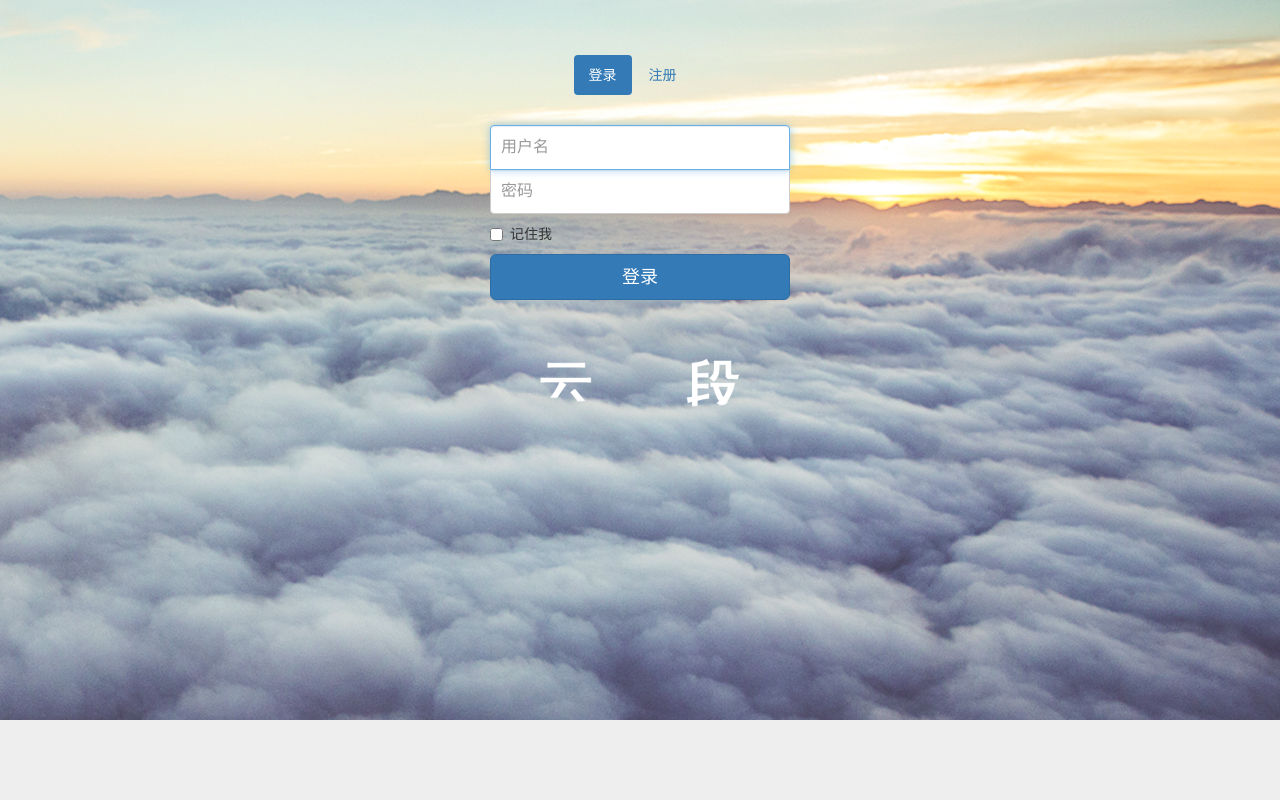
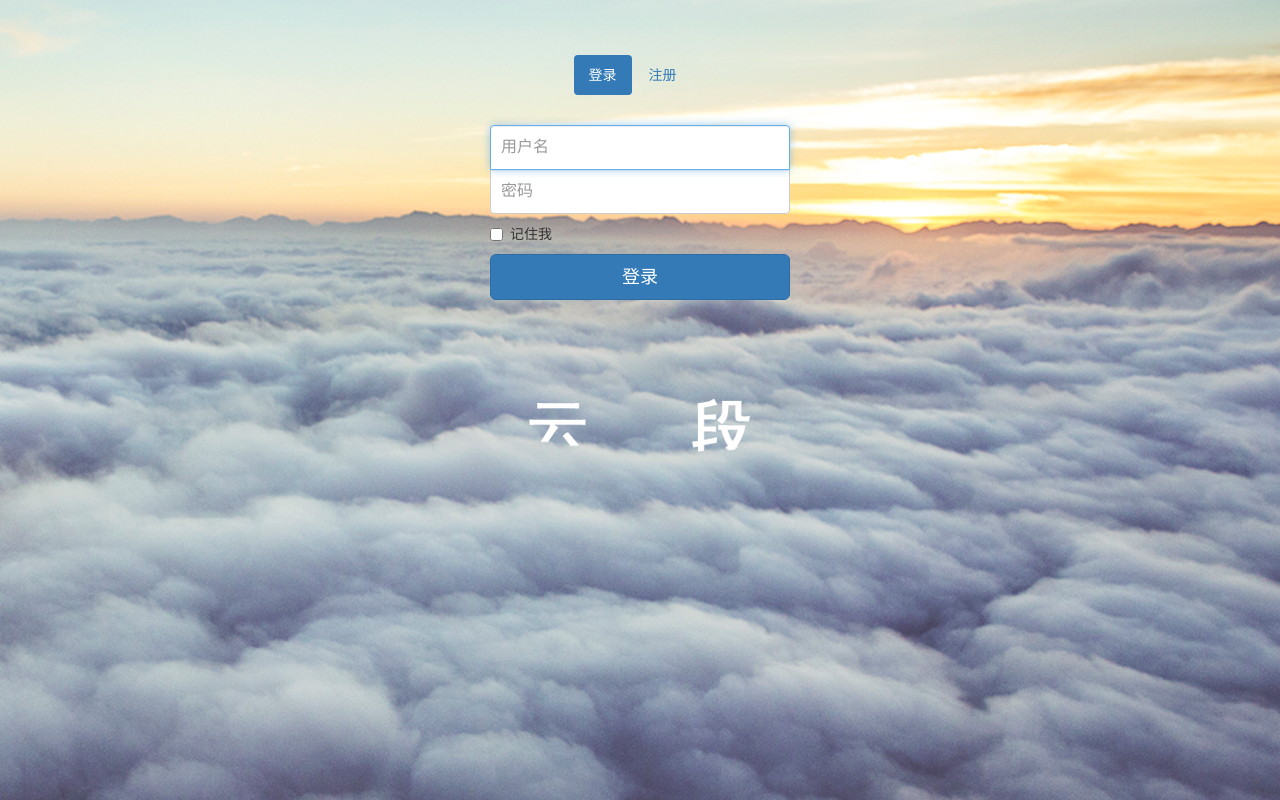
Before and after one commit to CloudDuanOrganization/CloudDuan, a Django app: page /userUnit/userLogin/ in a window 1280 px wide. Run offline with Django 3.2, Linux system fonts and the light colour scheme; some libraries are stand-ins or nearby versions.

Commit message:
增加跳转和首页用户登录状态显示

```diff
--- a/CloudDuan/statics/css/signin.css
+++ b/CloudDuan/statics/css/signin.css
@@ -1,7 +1,7 @@
 body {
   padding-top: 40px;
   padding-bottom: 40px;
-  background-color: #eee;
+  background:rgba(255, 255, 255, 0) none repeat scroll 0 0 !important;
 }
 
 .form-signin {
@@ -86,3 +86,10 @@ ul {
 .alert {
   display: none;
 }
+html {
+  background: url(/static/images/loginbg_u0.png) no-repeat center center fixed;
+  -webkit-background-size:cover;
+  -moz-background-size:cover;
+  -o-backgorund-size:cover;
+  background-size: cover;
+}
--- a/CloudDuan/statics/js/signin.js
+++ b/CloudDuan/statics/js/signin.js
@@ -98,13 +98,19 @@ $(window).on('popstate', function() {
                 username:$("#inputUserName").val(),
                 password:$("#inputPassword").val(),
             },
-        success: function(data,response) {
+        success: function(data) {
+                var url = window.location.search;
+                if(url){
+                    nextUrl = url.substring(url.lastIndexOf('=')+1, url.length);
+                }else {
+                    nextUrl = '/';
+                }
+
                 if (data.login_flag == 0) {
                     $("#loginResult-success").html(data.login_err);
                     $("#div_loginResult-success").show();
                     $("#div_loginResult-error").hide();
-                    // setTimeout("location.href='/"+data.nextUrl+"';", 1000);
-                    console.log(data.nextUrl)
+                    setTimeout("top.location.href='"+nextUrl+"';", 1000);
                     // console.log(data.login_flag)
                     // console.log(data.login_err)
                 } else if(data.login_flag == 2) {
--- a/CloudDuan/templates/index.html
+++ b/CloudDuan/templates/index.html
@@ -51,7 +51,12 @@
                 </ul>
                 <ul class="nav navbar-nav navbar-right">
                     <li>
+                        {% if cdUser.user.is_authenticated %}
+                        <img src={{cdUser.portrait.url}} alt="Hi1!" />
+                        {{cdUser.user.username}}
+                        {%else%}
                         <a href="/userUnit/userLogin">请先登录</a>
+                        {%endif%}
                     </li>
                 </ul>
             </div>
--- a/CloudDuan/templates/signin.html
+++ b/CloudDuan/templates/signin.html
@@ -14,9 +14,9 @@
 </head>
 
 <body>
-    <div class="background" id＝ "formbackground">
+    <!-- <div class="background" id＝ "formbackground">
         <img src="/static/images/loginbg_u0.png" height="100%" width="100%">
-    </div>
+    </div> -->
 
     <div id="myTabContent" class="tab-content">
         <ul id="myTab" class="nav nav-pills">
```
